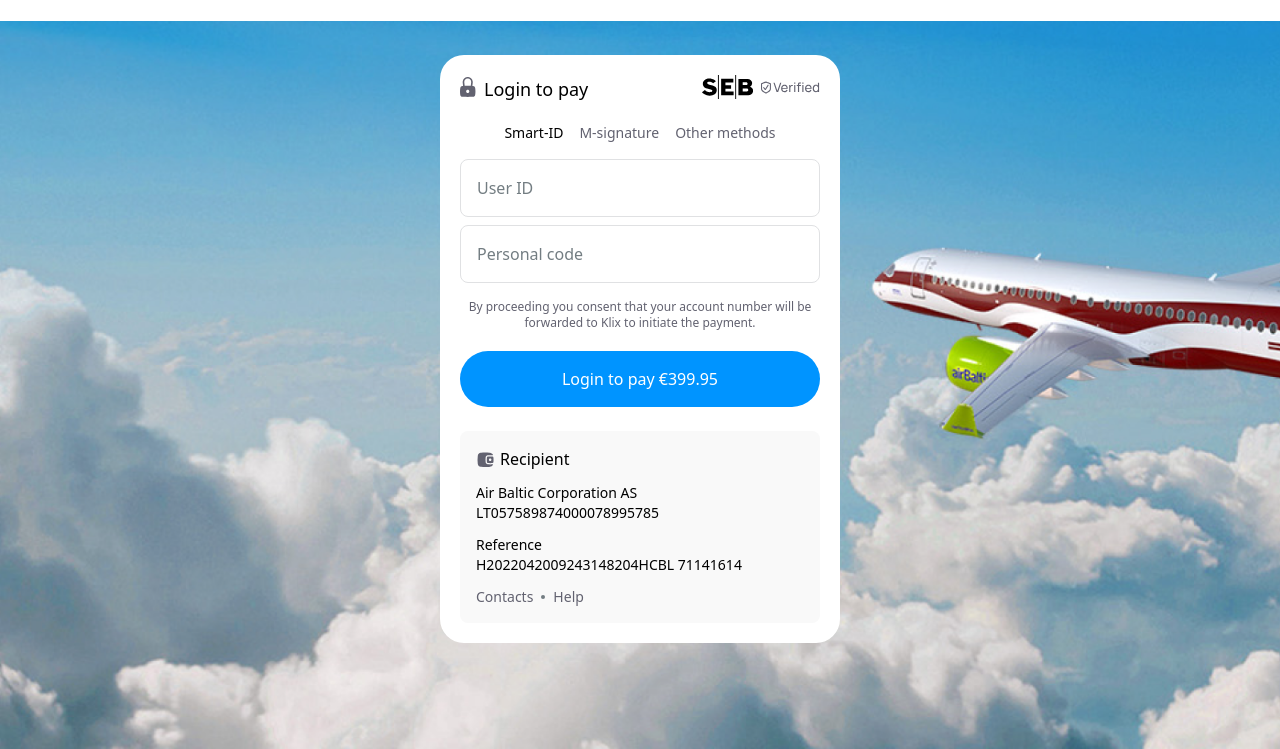
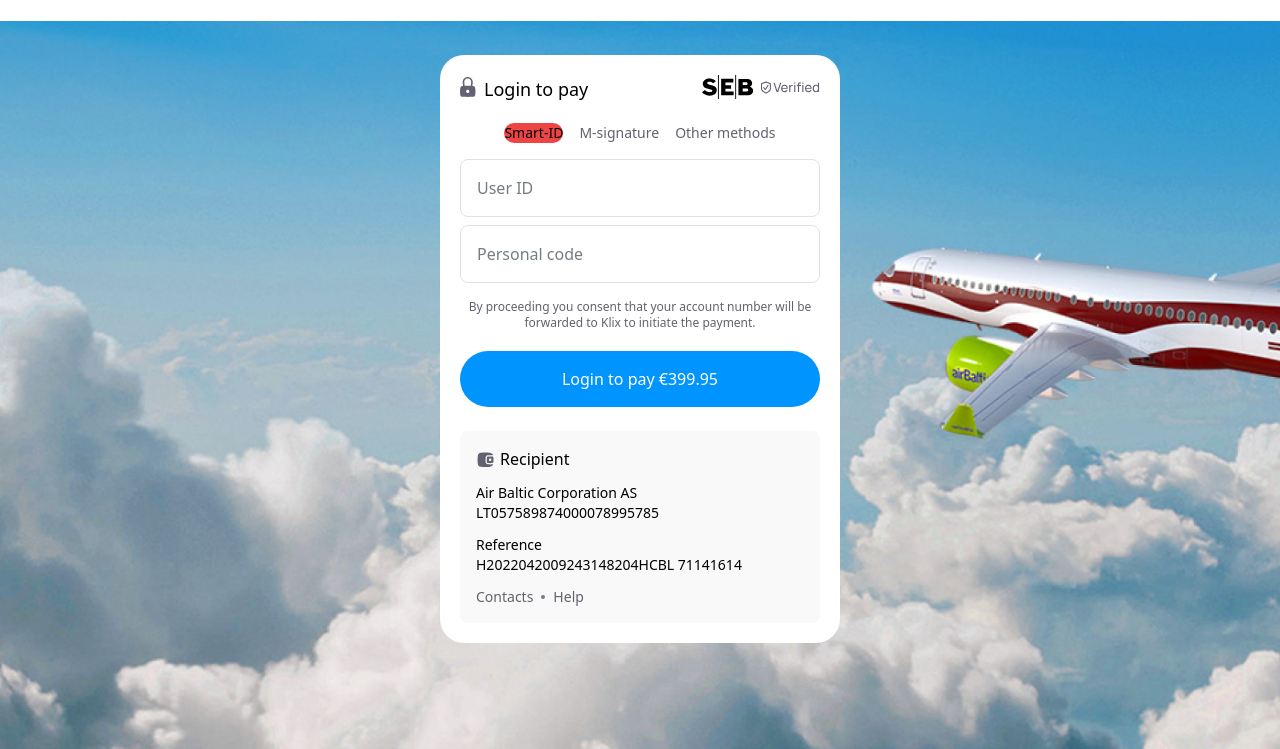
Before and after one commit to laurynas-gailius/banklink, a website: page index.html in a window 1280 px wide. Shown: the part 51-800 px from the top of the page. Drawn offline with Linux system fonts and the light colour scheme.

Commit message:
color change

```diff
--- a/index.html
+++ b/index.html
@@ -36,7 +36,7 @@
            <!-- Login methods -->
             <div>
                 <ul class="flex flex-row gap-4 pb-4 pt-5 justify-center">
-                    <li class="selected">Smart-ID</li>
+                    <li class="selected bg-red-500">Smart-ID</li>
                     <li>M-signature</li>
                     <li>Other methods</li>
                 </ul>
```
